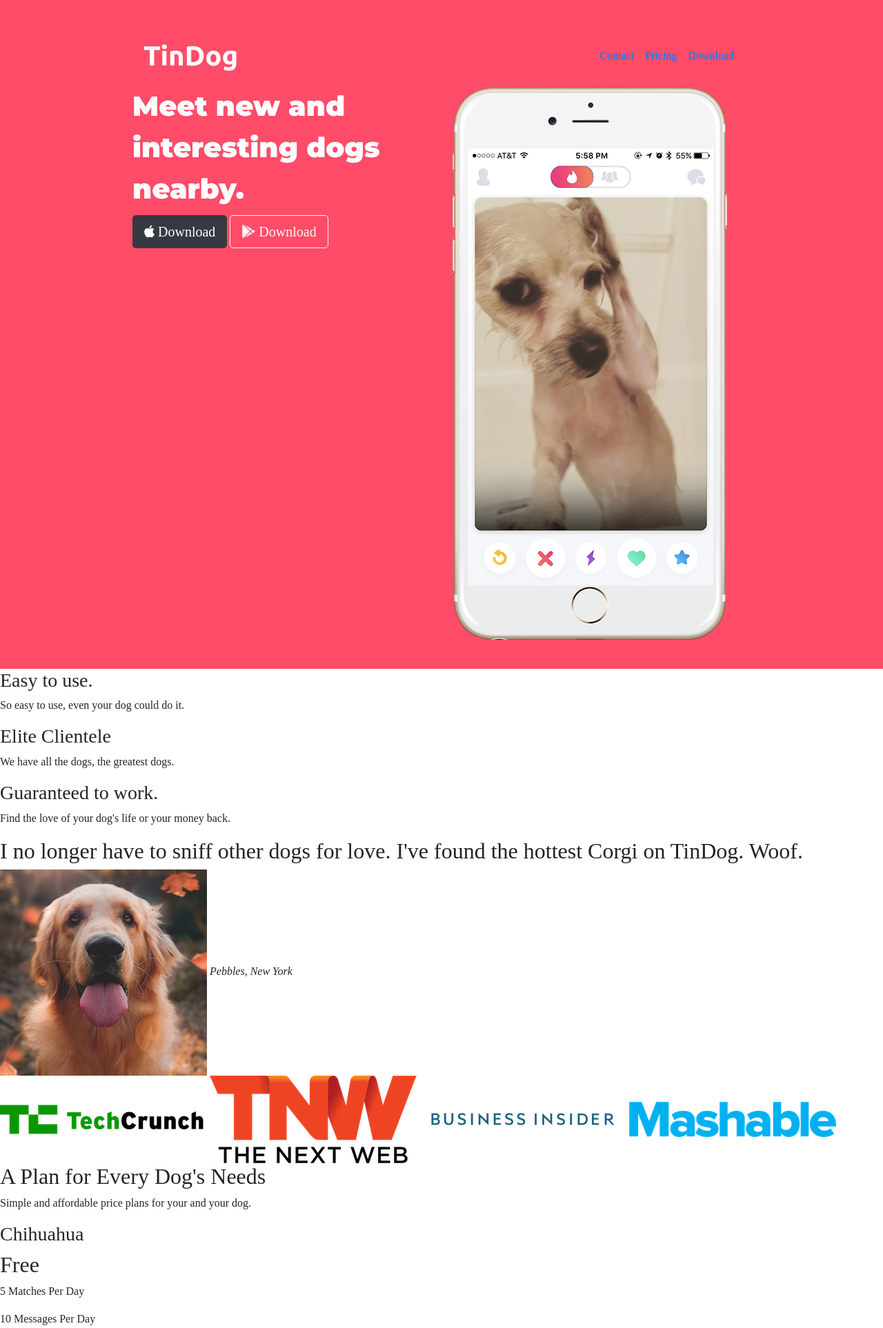
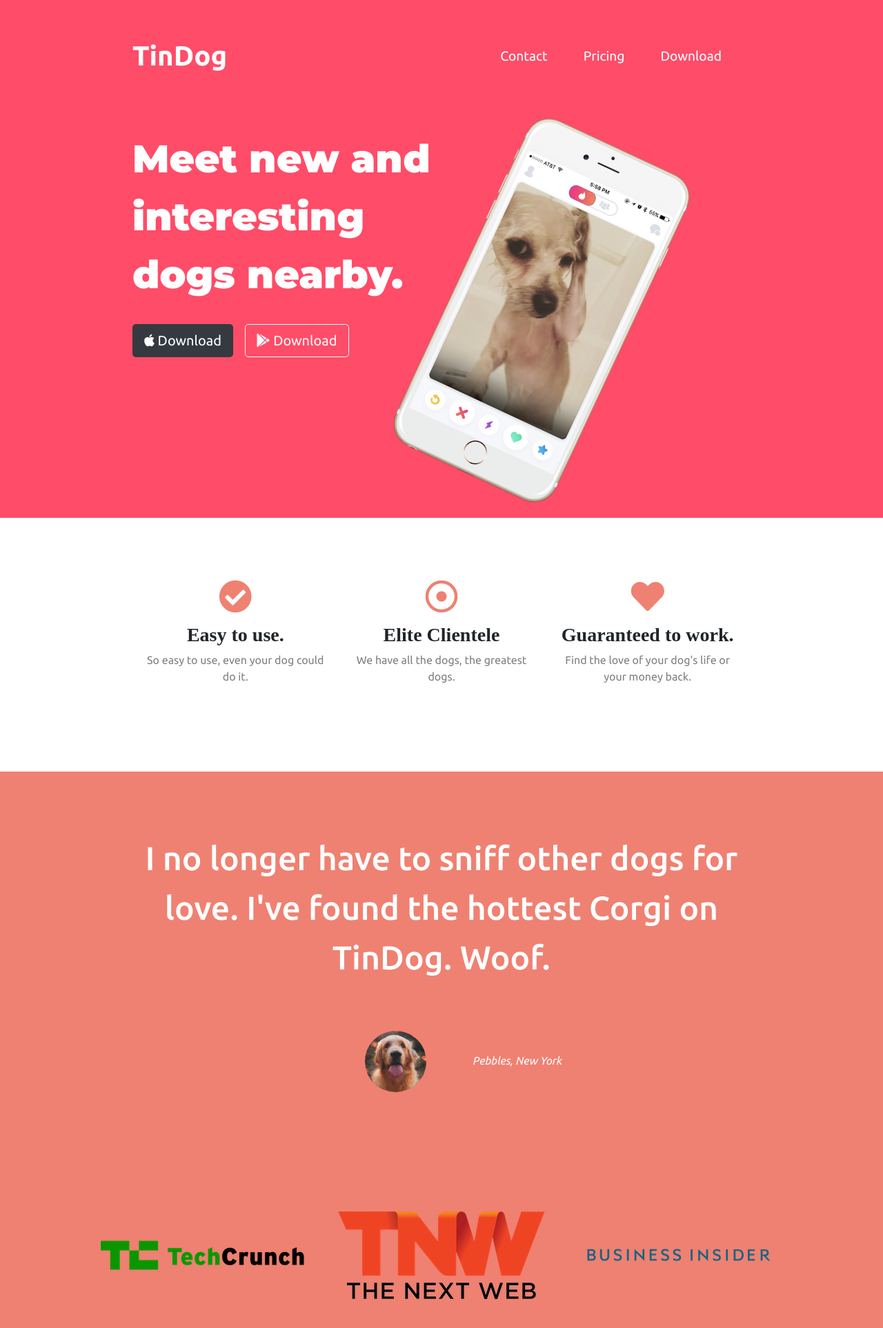
Before and after one commit to anbiasenggagau/belajar, a PHP site: the page made by udemy/Boostrap 4/tinDog/index.html in a window 1280 px wide. Shown: the top 1926 px of the page at 69% size. Run offline with PHP 8.4, Linux system fonts and the light colour scheme; some libraries are stand-ins or nearby versions.

Commit message:
Melanjutkan Bootstarap

```diff
--- a/udemy/Boostrap 4/tinDog/css/styles.css
+++ b/udemy/Boostrap 4/tinDog/css/styles.css
@@ -1,27 +1,26 @@
 body{
-    font-family: "Monstserrat";}
+    font-family: "Ubuntu";}
 
 #title{
     background-color: #ff4c68;
     color: white;
 }
+
 h1{
-        font-family: "Montserrat";
-        color: white;
-        font-weight:900;
-        size: 3rem;
-        line-height: 1.5;
+    font-family: "Montserrat";
+    color: white;
+    font-weight:900;
+    font-size: 3.5rem !important;
+    line-height: 1.5;
 }
 
 .container-fluid{
     padding: 3% 15%;
 }
 
-.nvv{
-    font-family: "Ubuntu";
-    font-size: 2.5rem;
-    font-weight: bold;
-    color: white;
+.navbar{
+    padding-bottom: 4.5rem ;
+    padding-left: 0px;
 }
 
 .navbar-brand{
@@ -30,3 +29,78 @@
     font-weight: bold;
     color: white;
 }
+
+.nav-item{
+    padding:0 18px ;
+}
+
+.nav-link{
+    font-size: 1.2rem;
+    font-family: "Ubuntu";
+    color: white;
+}
+
+.download-button{
+    margin: 5% 3% 5% 0%;
+}
+
+.title-image{
+    width: 60%;
+    transform: rotate(25deg);
+}
+
+#features{
+    padding: 7% 15%;
+}
+
+h3{
+    font-family: "Monstserrat";
+    font-weight:900;
+}
+
+.feature-box{
+    margin-bottom: 20px;
+}
+
+.feature-box p{
+    color:grey;
+}
+
+.feature-box i{
+    padding-bottom: 15px;
+    font-size:48px;
+    color: #ef8172;
+}
+
+.feature-box i:hover{
+    opacity: 80%;
+    color:#ff4c68;
+}
+
+#testimonials{
+    background-color: #ef8172;
+    padding: 7% 15%;
+    text-align: center;
+    color: white;
+}
+
+h2{
+    font-size: 3rem !important;
+    line-height: 1.5;
+}
+
+#testimonials img{
+    margin:7%;
+    width: 10%;
+    border-radius: 100%;
+}
+
+#press{
+    background-color: #ef8172;
+    text-align: center;
+}
+#press img{
+    width: 300px;
+    margin: 20px 20px;
+    margin-bottom: 7%;
+}
--- a/udemy/Boostrap 4/tinDog/index.html
+++ b/udemy/Boostrap 4/tinDog/index.html
@@ -57,14 +57,16 @@
         <div class="col-lg-6 col-md-6">
           <div>
             <h1 id="title-1">Meet new and interesting dogs nearby.</h1>
-            <button type="button" class="btn btn-dark btn-lg"><i class="fab fa-apple"></i> Download</button>
-            <button type="button" class="btn btn-outline-light btn-lg"><i class="fab fa-google-play"></i>
+            <button type="button" class="download-button btn btn-dark btn-lg"><i class="fab fa-apple"></i>
+              Download</button>
+            <button type="button" class="download-button btn btn-outline-light btn-lg"><i
+                class="fab fa-google-play"></i>
               Download</button>
           </div>
         </div>
         <div class="col-lg-6 col-md-6">
           <div>
-            <img src="images/iphone6.png" alt="iphone-mockup">
+            <img class="title-image" src="images/iphone6.png" alt="iphone-mockup">
           </div>
         </div>
       </div>
@@ -77,15 +79,23 @@
 
   <section id="features">
 
+    <div class="row ml-auto mr-auto">
+      <div class="feature-box col-lg-4 text-center">
+        <i class="fa fa-check-circle"></i>
         <h3>Easy to use.</h3>
         <p>So easy to use, even your dog could do it.</p>
-
+      </div>
+      <div class="feature-box col-lg-4 text-center">
+        <i class="far fa-dot-circle "></i>
         <h3>Elite Clientele</h3>
         <p>We have all the dogs, the greatest dogs.</p>
-
+      </div>
+      <div class="feature-box col-lg-4 text-center">
+        <i class="fas fa-heart"></i>
         <h3>Guaranteed to work.</h3>
         <p>Find the love of your dog's life or your money back.</p>
-
+      </div>
+    </div>
   </section>
 
 
```
Lines whose indentation alone changed are shown as unchanged.
